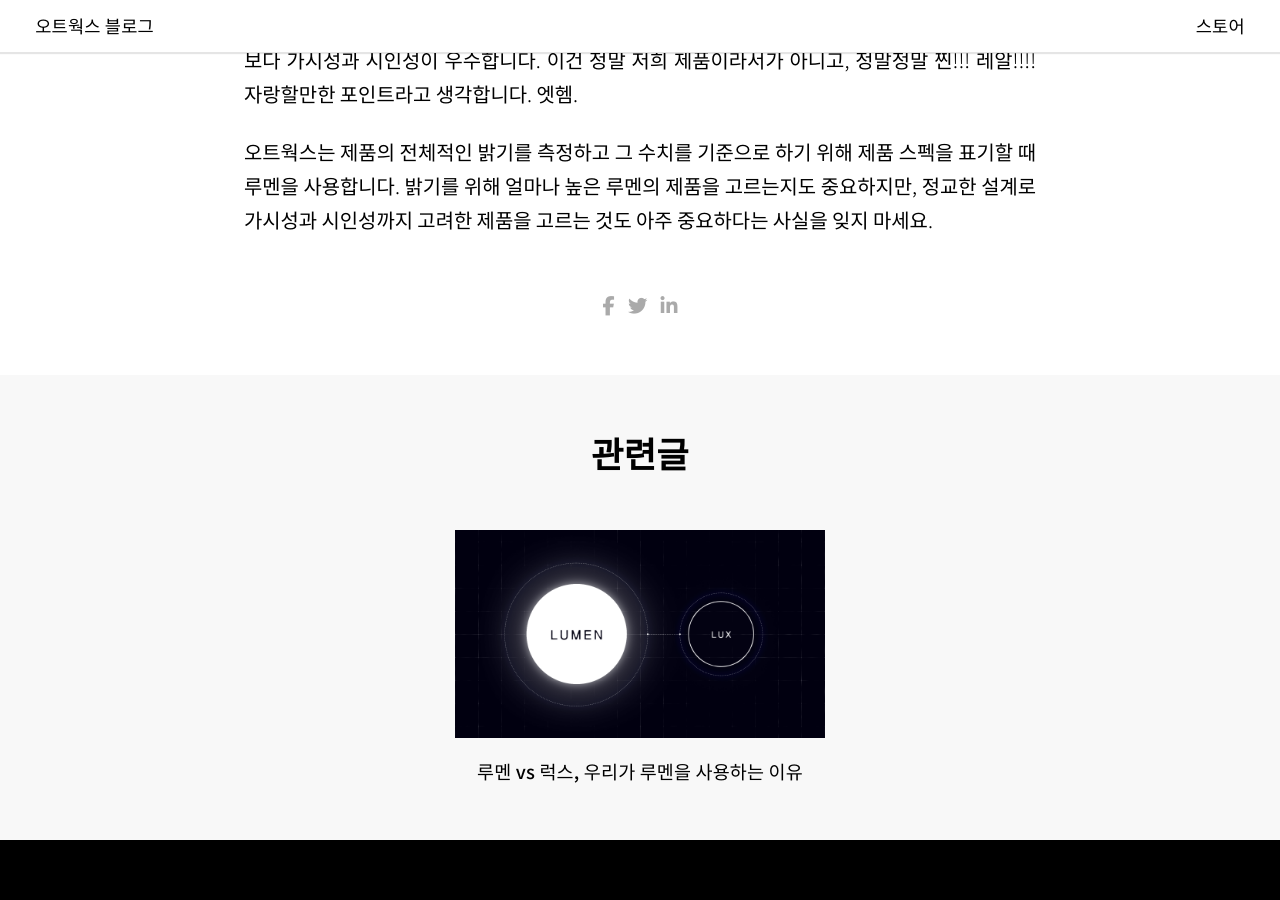
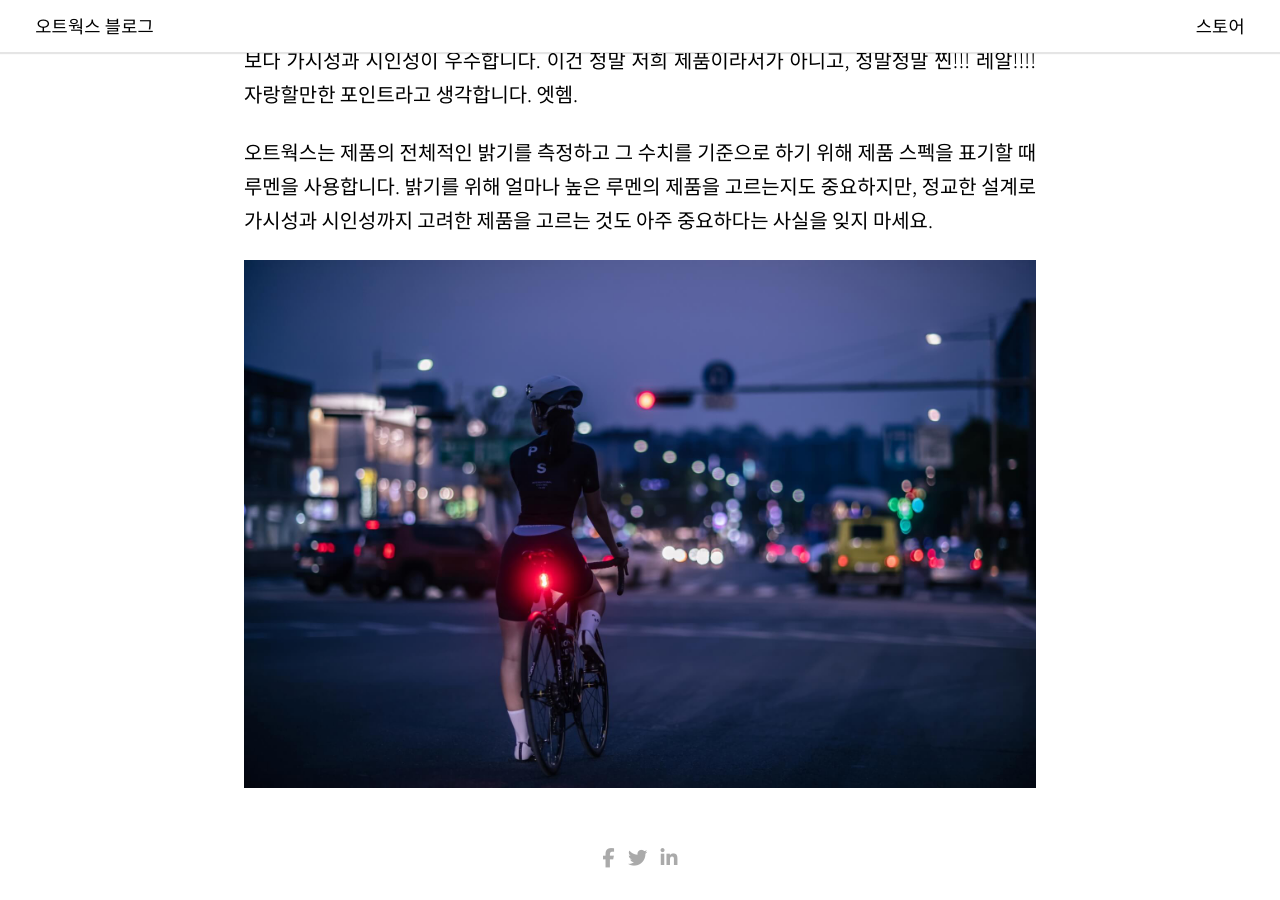
Before and after one commit to hauteworks/hauteworks-blog, a Jekyll site: the page built from _posts/2021-06-17-story-of-lumen-lux-and-light.markdown, in a window 1280 px wide and 900 px high, scrolled down 3844 px. Built offline with Jekyll 4.4.1, drawn with Linux system fonts in a browser that asks for light colours; nearby versions of some CDN libraries.

Commit message:
루멘 럭스 글에 라이프스타일 사진 추가

```diff
--- a/_posts/2021-06-17-story-of-lumen-lux-and-light.markdown
+++ b/_posts/2021-06-17-story-of-lumen-lux-and-light.markdown
@@ -44,3 +44,5 @@ Cliq의 경우 TIR 렌즈를 사용하여 상, 하 LED에서 발생하는 빛을
 오트웍스의 후미등, 전조등은 우수한 광원을 주요 부품으로 차별화된 렌즈 설계를 더하여 다른 제품보다 가시성과 시인성이 우수합니다. 이건 정말 저희 제품이라서가 아니고, 정말정말 찐!!! 레알!!!! 자랑할만한 포인트라고 생각합니다. 엣헴.
 
 오트웍스는 제품의 전체적인 밝기를 측정하고 그 수치를 기준으로 하기 위해 제품 스펙을 표기할 때 루멘을 사용합니다. 밝기를 위해 얼마나 높은 루멘의 제품을 고르는지도 중요하지만, 정교한 설계로 가시성과 시인성까지 고려한 제품을 고르는 것도 아주 중요하다는 사실을 잊지 마세요.
+
+![Cliq의 TIR 렌즈는 가시성을 향상시킨다](/assets/images/lumen-lux-tech-4.jpeg)
```
Also changed, not shown: assets/images/lumen-lux-tech-4.jpeg (added).
